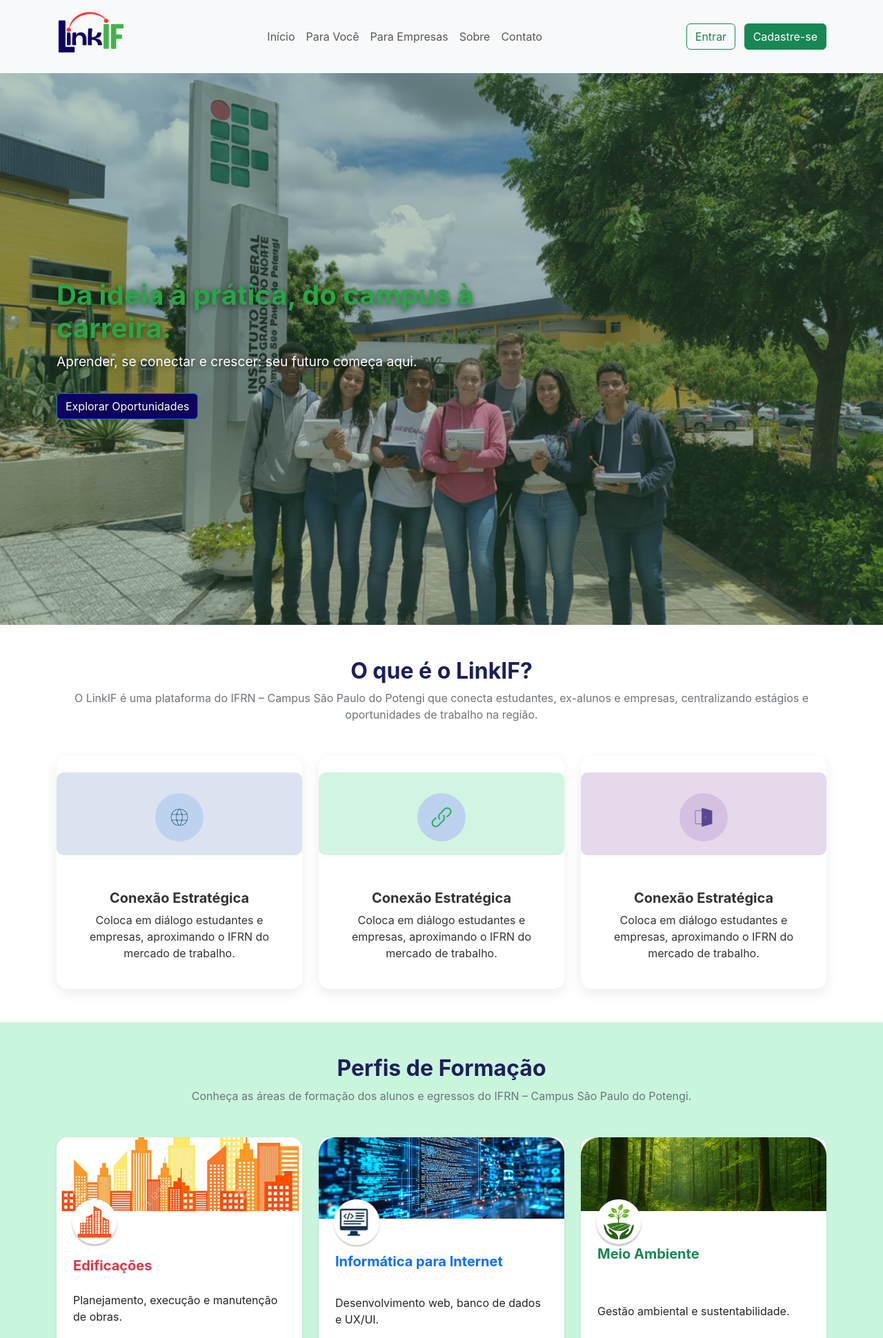
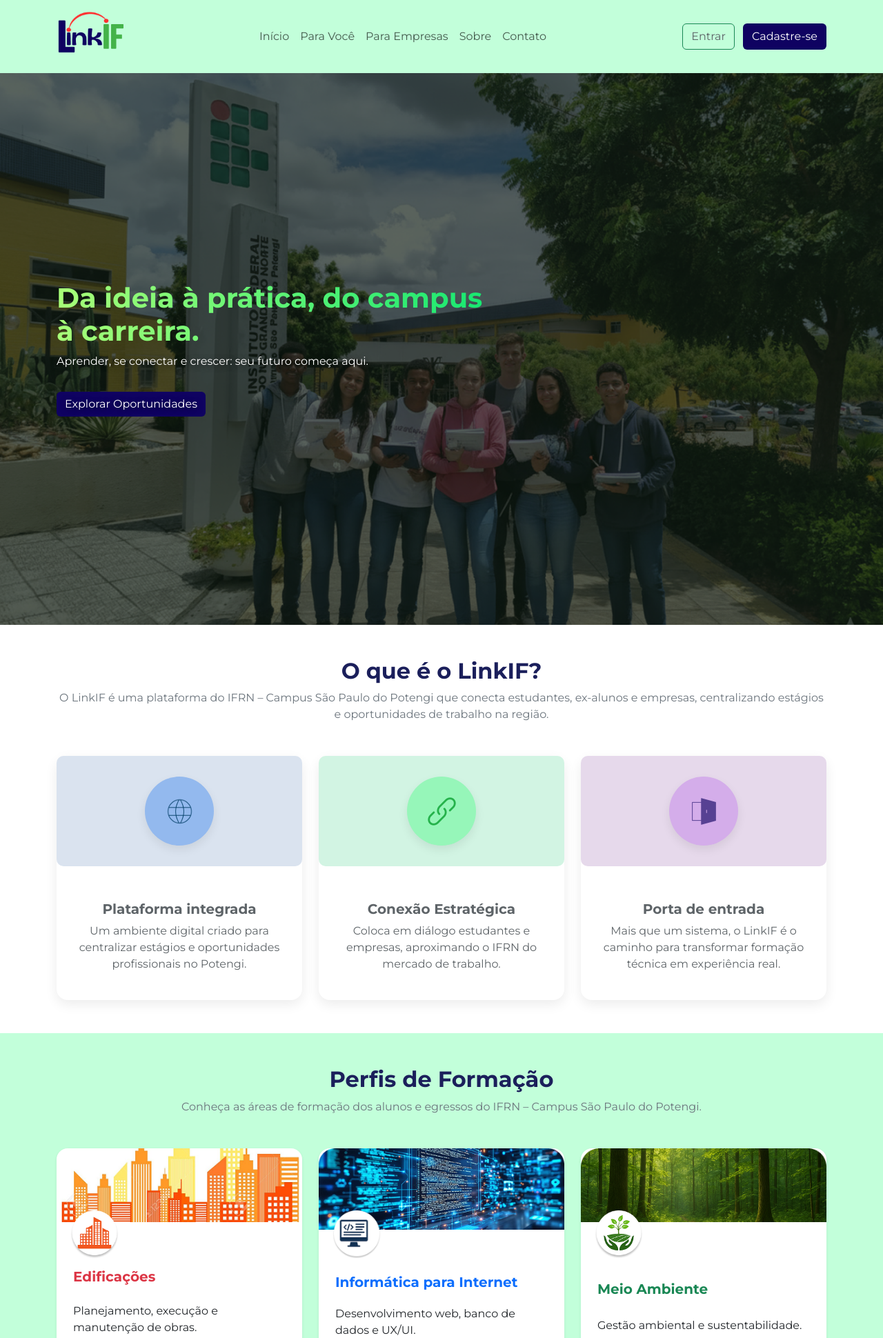
Before and after one commit to clarasouzas/potengi-digital, a Django app: page / in a window 1280 px wide. Shown: the top 1940 px of the page at 69% size. Run offline with Django 5.2, Linux system fonts and the light colour scheme; grey boxes labelled with a size stand in for pictures from a placeholder-image service; some libraries are stand-ins or nearby versions.

Commit message:
correções template inicial

```diff
--- a/usuarios/static/usuarios/css/style.css
+++ b/usuarios/static/usuarios/css/style.css
@@ -1,21 +1,26 @@
+@import url('https://fonts.googleapis.com/css2?family=Montserrat:wght@400;600;700&display=swap');
+
 body {
-  font-family: "Inter", sans-serif;
-  background-color: #ffffff;
-  color: #333;
+  font-family: "Montserrat", sans-serif;
+  background-color: #f6f2f2;
+  color: #5E6468;
 }
 
-/* NAVEGADORES */
+/* ===========================
+   NAVBAR
+=========================== */
 .navbar-brand {
   font-size: 1.4rem;
 }
+
 .navbar-brand img {
   height: 80px;
   width: auto;
 }
+
 /* ===========================
-   SEÇÃO CENTRAL
+   HERO / BANNER
 =========================== */
-
 .hero {
   position: relative;
   background: url("../img/banner.png") center center/cover no-repeat;
@@ -26,23 +31,36 @@ body {
   text-shadow: 0 2px 8px rgba(0, 0, 0, 0.6);
 }
 
+.hero .overlay {
+  position: absolute;
+  top: 0;
+  left: 0;
+  width: 100%;
+  height: 100%;
+  background-color: rgba(0, 0, 0, 0.5);
+  z-index: 1;
+}
+
 .hero .container {
   position: relative;
   z-index: 2;
 }
 
 .hero h1 {
-  font-weight: 700;
-  font-size: 2.5rem;
-  color: #28a745;
+  background: linear-gradient(to right, #a8ff78, #12e771);
+  -webkit-background-clip: text;
+  -webkit-text-fill-color: transparent;
+  font-weight: 1000;
+  text-shadow: none;
 }
 
-.hero p {
+.hero p a {
   font-size: 1.2rem;
   margin-top: 10px;
   color: white;
 }
-.hero .btn{
+
+.hero .btn {
   background-color: #0F0261;
 }
 
@@ -53,39 +71,34 @@ section {
   padding: 60px 0;
 }
 
-
-
 /* ===========================
    CARDS DE DESTAQUE
 =========================== */
 .feature-top {
-
-  height: 120px;
+  height: 160px;
   position: relative;
   border-radius: 10px;
-  margin-left: -1.5rem;
-  margin-right: -1.5rem;
+  margin: -1.5rem -1.5rem 50px;
   width: calc(100% + 3rem);
-  margin-bottom: 50px;
 }
 
-
 .feature-icon {
-  width: 70px;
-  height: 70px;
+  width: 100px;
+  height: 100px;
   border-radius: 50%;
   display: flex;
   align-items: center;
   justify-content: center;
   position: absolute;
-  bottom: 20px;
-  left:50%;
+  top: 30px;
+  left: 50%;
   transform: translateX(-50%);
+  box-shadow: 0 6px 14px rgba(0, 0, 0, 0.08);
 }
 
 .feature-icon img {
-  width: 32px;
-  height: 32px;
+  width: 45px;
+  height: 45px;
 }
 
 .feature-card {
@@ -94,29 +107,25 @@ section {
   box-shadow: 0 6px 18px rgba(0, 0, 0, 0.08);
   transition: transform 0.3s;
 }
-.icon-lilas .feature-top {
-  background-color: #e6d9eb;
-}
-.icon-lilas .feature-icon {
-  background-color: #d4c0e0;
-}
-
-.icon-verde .feature-top {
-  background-color: #d2f4e3;
-}
-.icon-verde .feature-icon {
-  background-color: #04140a;
-}
-
-.icon-azul .feature-top{
-  background-color: #dae3ef;
-}
-.icon-azul .feature-icon {
-  background-color: #bdd2ef;
-}
 
 .feature-card:hover {
   transform: translateY(-5px);
+}
+
+.icon-lilas .feature-top { background-color: #e6d9eb; }
+.icon-lilas .feature-icon { background-color: #d4adea; }
+
+.icon-verde .feature-top { background-color: #d2f4e3; }
+.icon-verde .feature-icon { background-color: #96f6b9; }
+
+.icon-azul .feature-top { background-color: #dae3ef; }
+.icon-azul .feature-icon { background-color: #93b9ee; }
+
+/* ===========================
+   PERFIS DE FORMAÇÃO
+=========================== */
+.card {
+  position: relative;
 }
 
 .card-body {
@@ -131,28 +141,16 @@ section {
   margin-top: auto;
 }
 
-
-.card {
-  position: relative;
-}
 .perfil-logo img {
   position: absolute;
-  width: 50px;
-  height: auto;
   top: 90px;
   left: 20px;
   width: 70px;
   height: 70px;
-  display: flex;
-  align-items: center;
-  justify-content: center;
-}
-.card-body {
-  padding-top: 50px !important;
 }
 
 /* ===========================
-   SEÇÃO DUPLA (ESTUDANTES / EMPRESAS)
+   SEÇÕES DUPLAS
 =========================== */
 .section-dupla {
   background: #c8f5dc;
--- a/usuarios/templates/usuarios/index.html
+++ b/usuarios/templates/usuarios/index.html
@@ -1,5 +1,4 @@
 {% load static %}
-
 <!DOCTYPE html>
 <html lang="pt-br">
 <head>
@@ -7,40 +6,41 @@
   <meta name="viewport" content="width=device-width, initial-scale=1">
   <title>LinkIF - Início</title>
   <link href="https://cdn.jsdelivr.net/npm/bootstrap@5.3.3/dist/css/bootstrap.min.css" rel="stylesheet">
-  <link rel="stylesheet" href={% static 'usuarios/css/style.css' %}>
+  <link rel="stylesheet" href="{% static 'usuarios/css/style.css' %}">
+</head>
 
-</head>
 <body>
-
-
-  <!-- Navegadores -->
-
-  <nav class="navbar navbar-expand-lg bg-light shadow-sm">
+  <!-- =======================
+       NAVBAR
+  ======================= -->
+  <nav class="navbar navbar-expand-lg shadow-sm" style="background-color: #C2FFDA;">
     <div class="container">
       <a class="navbar-brand" href="#">
-     <img src="{% static 'usuarios/img/logo.png' %}" alt="Logo LinkIF"></a>
+        <img src="{% static 'usuarios/img/logo.png' %}" alt="Logo LinkIF">
+      </a>
       <button class="navbar-toggler" type="button" data-bs-toggle="collapse" data-bs-target="#navbarNav">
         <span class="navbar-toggler-icon"></span>
       </button>
+
       <div class="collapse navbar-collapse" id="navbarNav">
         <ul class="navbar-nav mx-auto">
           <li class="nav-item"><a class="nav-link" href="#">Início</a></li>
-          <li class="nav-item"><a class="nav-link" href="#">Para Você</a></li>
-          <li class="nav-item"><a class="nav-link" href="#">Para Empresas</a></li>
-          <li class="nav-item"><a class="nav-link" href="#">Sobre</a></li>
-          <li class="nav-item"><a class="nav-link" href="#">Contato</a></li>
+          <li class="nav-item"><a class="nav-link" href="#estudante">Para Você</a></li>
+          <li class="nav-item"><a class="nav-link" href="#empresas">Para Empresas</a></li>
+          <li class="nav-item"><a class="nav-link" href="#sobre">Sobre</a></li>
+          <li class="nav-item"><a class="nav-link" href="#contato">Contato</a></li>
         </ul>
         <div class="ms-3">
-          <a href="#" class="btn btn-outline-success me-2">Entrar</a>
-          <a href="#" class="btn btn-success">Cadastre-se</a>
+          <a href="#" class="btn btn-outline-success me-2" style="color: #5E6468;">Entrar</a>
+          <a href="#" class="btn" style="background-color:#0F0261; color:white;">Cadastre-se</a>
         </div>
       </div>
     </div>
   </nav>
 
-
-  <!-- Banner -->
-
+  <!-- =======================
+       HERO
+  ======================= -->
   <section class="hero">
     <div class="overlay"></div>
     <div class="container text-center text-md-start">
@@ -48,71 +48,88 @@
         <div class="col-md-7">
           <h1>Da ideia à prática, do campus à carreira.</h1>
           <p>Aprender, se conectar e crescer: seu futuro começa aqui.</p>
-        <a href="#" class="btn btn-primary mt-3">Explorar Oportunidades</a>
+          <a href="#" class="btn btn-primary mt-3" style="border: 0;">Explorar Oportunidades</a>
         </div>
       </div>
     </div>
   </section>
 
-
-
-  <!-- O que é o LinkIF -->
-
-  <section class="py-5 bg-white">
+  <!-- =======================
+       O QUE É O LINKIF
+  ======================= -->
+  <section class="py-5 bg-white" id="sobre">
     <div class="container text-center">
       <h2 class="fw-bold" style="color: #1b1f5b;">O que é o LinkIF?</h2>
       <p class="mb-5 text-secondary">
         O LinkIF é uma plataforma do IFRN – Campus São Paulo do Potengi que conecta estudantes,
         ex-alunos e empresas, centralizando estágios e oportunidades de trabalho na região.
       </p>
+
       <div class="row g-4 justify-content-center">
+        <!-- Card 1 -->
         <div class="col-md-4">
           <div class="feature-card p-4 text-center h-100 icon-azul">
-            <div class="feature-top"><div class="feature-icon"><img src="{% static 'usuarios/img/icon1.png' %}" alt="ícone"></div>
+            <div class="feature-top">
+              <div class="feature-icon">
+                <img src="{% static 'usuarios/img/icon1.png' %}" alt="ícone">
+              </div>
+            </div>
+            <h5 class="fw-bold mt-3">Plataforma integrada</h5>
+            <p>Um ambiente digital criado para centralizar estágios e oportunidades profissionais no Potengi.</p>
+          </div>
+        </div>
+
+        <!-- Card 2 -->
+        <div class="col-md-4">
+          <div class="feature-card p-4 text-center h-100 icon-verde">
+            <div class="feature-top">
+              <div class="feature-icon">
+                <img src="{% static 'usuarios/img/icon2.png' %}" alt="ícone">
+              </div>
             </div>
             <h5 class="fw-bold mt-3">Conexão Estratégica</h5>
-            <p>Coloca em diálogo estudantes  e empresas, aproximando o IFRN do mercado de trabalho.</p>
+            <p>Coloca em diálogo estudantes e empresas, aproximando o IFRN do mercado de trabalho.</p>
           </div>
         </div>
+
+        <!-- Card 3 -->
         <div class="col-md-4">
-          <div class="feature-card p-4 text-center h-100 icon-verde">
-            <div class="feature-top icon-azul"><div class="feature-icon"><img src="{% static 'usuarios/img/icon2.png' %}" alt="ícone"></div>
-        </div>
-            <h5 class="fw-bold mt-3">Conexão Estratégica</h5>
-            <p>Coloca em diálogo estudantes  e empresas, aproximando o IFRN do mercado de trabalho.</p>
+          <div class="feature-card p-4 text-center h-100 icon-lilas">
+            <div class="feature-top">
+              <div class="feature-icon">
+                <img src="{% static 'usuarios/img/icon3.png' %}" alt="ícone">
               </div>
             </div>
-        <div class="col-md-4">
-          <div class="feature-card p-4 text-center h-100 icon-lilas">
-            <div class="feature-top"><div class="feature-icon"><img src="{% static 'usuarios/img/icon3.png' %}" alt="ícone"></div>
-        </div>
-            <h5 class="fw-bold mt-3">Conexão Estratégica</h5>
-            <p>Coloca em diálogo estudantes  e empresas, aproximando o IFRN do mercado de trabalho.</p>
+            <h5 class="fw-bold mt-3">Porta de entrada</h5>
+            <p>Mais que um sistema, o LinkIF é o caminho para transformar formação técnica em experiência real.</p>
           </div>
         </div>
       </div>
     </div>
   </section>
 
-
-  <!-- Perfis de Formação -->
-
-  <section class="py-5" style="background-color: #c8f5dc;">
+  <!-- =======================
+       PERFIS DE FORMAÇÃO
+  ======================= -->
+  <section class="py-5" style="background-color: #C2FFDA;">
     <div class="container text-center">
       <h2 class="fw-bold" style="color: #1b1f5b;">Perfis de Formação</h2>
       <p class="mb-5 text-secondary">
         Conheça as áreas de formação dos alunos e egressos do IFRN – Campus São Paulo do Potengi.
       </p>
+
       <div class="row g-4 justify-content-center align-items-stretch">
         <!-- Edificações -->
         <div class="col-md-4 d-flex">
           <div class="card border-0 shadow-sm rounded-4 overflow-hidden w-100">
             <img src="{% static 'usuarios/img/perfil_edificações.png' %}" alt="Edificações" style="height:160px; object-fit:cover;">
             <div class="card-body text-start p-4">
-            <div class="perfil-logo"><img src="{% static 'usuarios/img/logo_edificacoes.png' %}" alt="Logo" /></div>
+              <div class="perfil-logo">
+                <img src="{% static 'usuarios/img/logo_edificacoes.png' %}" alt="Logo">
+              </div>
               <h5 class="fw-bold text-danger">Edificações</h5>
               <p>Planejamento, execução e manutenção de obras.</p>
-            <a href="#" class="btn btn-sm btn-danger text-white px-3 mt-2">Ver Mais</a>
+              <a href="#" class="btn btn-sm text-white px-3 mt-2" style="background-color:#F25720;">Ver Mais</a>
             </div>
           </div>
         </div>
@@ -122,10 +139,12 @@
           <div class="card border-0 shadow-sm rounded-4 overflow-hidden w-100">
             <img src="{% static 'usuarios/img/perfil_informatica.png' %}" alt="Informática" style="height:160px; object-fit:cover;">
             <div class="card-body text-start p-4">
+              <div class="perfil-logo">
+                <img src="{% static 'usuarios/img/logo_informatica.png' %}" alt="Logo">
+              </div>
               <h5 class="fw-bold text-primary">Informática para Internet</h5>
-            <div class="perfil-logo"><img src="{% static 'usuarios/img/logo_informatica.png' %}" alt="Logo" /></div>
               <p>Desenvolvimento web, banco de dados e UX/UI.</p>
-            <a href="#" class="btn btn-sm btn-primary text-white px-3 mt-2">Ver Mais</a>
+              <a href="#" class="btn btn-sm text-white px-3 mt-2" style="background-color:#0F0261;">Ver Mais</a>
             </div>
           </div>
         </div>
@@ -135,10 +154,12 @@
           <div class="card border-0 shadow-sm rounded-4 overflow-hidden w-100">
             <img src="{% static 'usuarios/img/perfil_meioambiente.png' %}" alt="Meio Ambiente" style="height:160px; object-fit:cover;">
             <div class="card-body text-start p-4">
-            <h5 class="fw-bold text-success">Meio Ambiente</h5>
-            <div class="perfil-logo"><img src="{% static 'usuarios/img/logo_meioambiente.png' %}" alt="Logo" /></div>
+              <div class="perfil-logo">
+                <img src="{% static 'usuarios/img/logo_meioambiente.png' %}" alt="Logo">
+              </div>
+              <h5 class="fw-bold text-success" style="margin-top: 15px;">Meio Ambiente</h5>
               <p>Gestão ambiental e sustentabilidade.</p>
-            <a href="#" class="btn btn-sm btn-success text-white px-3 mt-2">Ver Mais</a>
+              <a href="#" class="btn btn-sm text-white px-3 mt-2" style="background-color:#368C01;">Ver Mais</a>
             </div>
           </div>
         </div>
@@ -146,22 +167,21 @@
     </div>
   </section>
 
-
-
-  <!-- Para Estudantes -->
-
-  <section class="section-dupla">
+  <!-- =======================
+       PARA ESTUDANTES
+  ======================= -->
+  <section class="section-dupla" id="estudante">
     <div class="container" style="max-width:980px;">
       <div class="text-center mb-4">
         <h3>Para Estudantes</h3>
         <p class="sub">Mostre suas habilidades, monte seu perfil e encontre oportunidades que combinam com você.</p>
       </div>
+
       <div class="row align-items-center g-4">
-        <!-- Imagem à esquerda -->
         <div class="col-md-6 text-center">
           <img src="{% static 'usuarios/img/estudante.png' %}" alt="Estudante">
         </div>
-        <!-- Texto à direita -->
+
         <div class="col-md-6">
           <ul>
             <li><span class="icon">✓</span>Vagas e estágios alinhados ao seu perfil.</li>
@@ -175,21 +195,21 @@
     </div>
   </section>
 
-
-  <!-- Para Empresas -->
-
-  <section class="section-dupla">
+  <!-- =======================
+       PARA EMPRESAS
+  ======================= -->
+  <section class="section-dupla" id="empresas">
     <div class="container" style="max-width:980px;">
       <div class="text-center mb-4">
         <h3>Para Empresas</h3>
         <p class="sub">Encontre os talentos que fazem a diferença e fortaleça sua equipe com jovens qualificados do IFRN.</p>
       </div>
+
       <div class="row align-items-center g-4 flex-row-reverse">
-        <!-- Imagem à direita -->
         <div class="col-md-6 text-center">
           <img src="{% static 'usuarios/img/empresa.png' %}" alt="empresa">
         </div>
-        <!-- Texto à esquerda -->
+
         <div class="col-md-6">
           <ul>
             <li><span class="icon">✓</span>Divulgue vagas de estágio e jovem aprendiz.</li>
@@ -203,12 +223,14 @@
     </div>
   </section>
 
-  <div class="contato container py-4">
-    <h3  class="text-center " style="color: #241056; margin-bottom: 30px; font-weight: 800; margin-top: 40px">Contato</h3>
+  <!-- =======================
+       CONTATO
+  ======================= -->
+  <div class="contato container py-4" id="contato">
+    <h3 class="text-center" style="color:#241056; margin:40px 0 30px; font-weight:800;">Contato</h3>
     <div class="row g-4">
-
       <!-- Formulário -->
-      <div contato class="col-md-6" >
+      <div class="col-md-6">
         <form>
           <div class="mb-3">
             <label class="form-label">Nome</label>
@@ -225,8 +247,7 @@
             <select class="form-select">
               <option selected>Selecione o Tipo de Usuário</option>
               <option>Aluno</option>
-              <option>Servidor</option>
-              <option>Visitante</option>
+              <option>Empresa</option>
             </select>
           </div>
 
@@ -238,8 +259,8 @@
       </div>
 
       <!-- Informações -->
-      <div class="col-md-6" >
-        <p class="info-title">IFRN - Campus São Paulo do Potengi</p>
+      <div class="col-md-6">
+        <p class="info-title fw-bold">IFRN - Campus São Paulo do Potengi</p>
         <p><i class="bi bi-geo-alt-fill text-primary"></i> Av. Potengi, São Paulo do Potengi - RN, 59460-000</p>
         <p><i class="bi bi-telephone-fill text-primary"></i> (84) 98888-8888</p>
         <p><i class="bi bi-envelope-fill text-primary"></i> iiiiiiiiiiii@gmail.com</p>
@@ -247,15 +268,17 @@
       </div>
     </div>
   </div>
+
+  <!-- =======================
+       RODAPÉ
+  ======================= -->
   <footer>
-    <div class="container">
+    <div class="container" style="background-color:#C2FFDA;">
       <div class="row text-start">
         <div class="col-md-4 mb-3 footer-logo">
-          <img src="{% static 'img/logo-linkif.png' %}" alt="Logo LinkIF">
-          <p>
-            Conectando talentos técnicos do IFRN às melhores oportunidades profissionais.
-            Construindo pontes entre a academia e o mercado de trabalho.
-          </p>
+          <img src="{% static 'usuarios/img/logo.png' %}" alt="Logo LinkIF">
+          <p>Conectando talentos técnicos do IFRN às melhores oportunidades profissionais.
+             Construindo pontes entre a academia e o mercado de trabalho.</p>
           <div class="footer-social">
             <i class="bi bi-instagram"></i>
             <a href="#">LinkIF</a>
@@ -282,7 +305,7 @@
     </div>
   </footer>
 
-
+  <!-- Bootstrap JS -->
   <script src="https://cdn.jsdelivr.net/npm/bootstrap@5.3.3/dist/js/bootstrap.bundle.min.js"></script>
 </body>
 </html>
```
Also changed, not shown: other parts of usuarios/static/usuarios/css/style.css (+21 -13 lines). Lines whose indentation alone changed are shown as unchanged.
